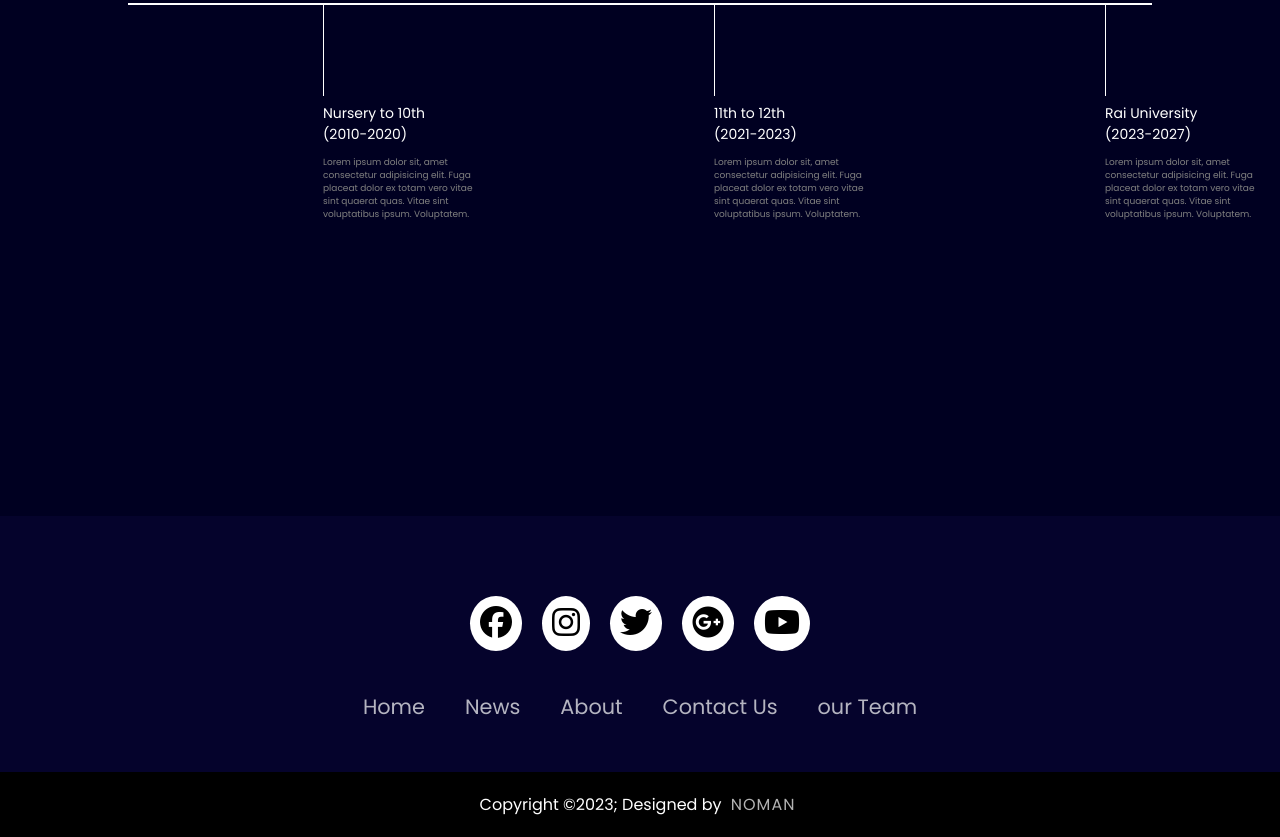
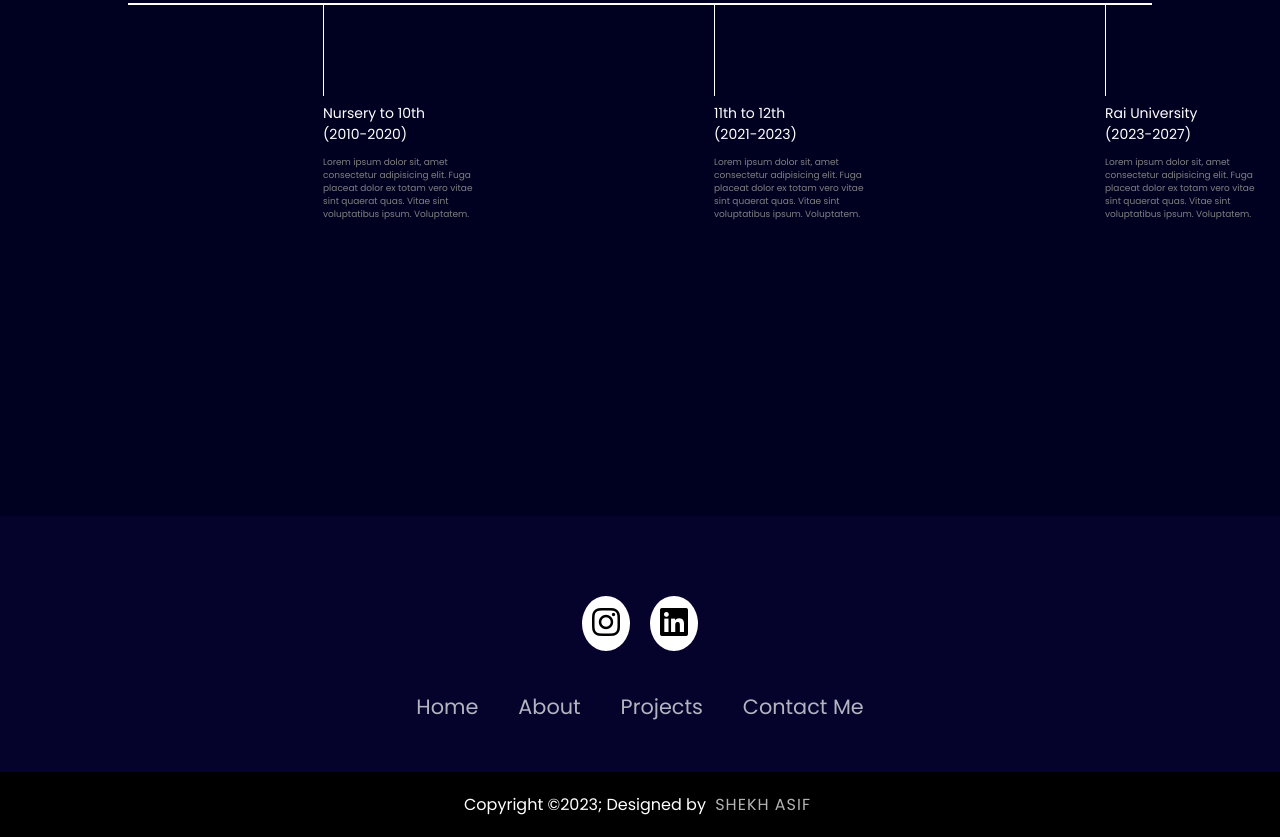
Before and after one commit to MrShekh/asifsportfolio, a plain HTML site: page index.html in a window 1280 px wide. Shown: the part 905-1742 px from the top of the page. Drawn offline with nearby package versions, Linux system fonts and the light colour scheme.

Commit message:
Update index.html

```diff
--- a/index.html
+++ b/index.html
@@ -241,24 +241,22 @@
     <footer>
         <div class="footerContainer">
             <div class="socialIcons">
-                <a href=""><i class="fa-brands fa-facebook"></i></a>
-                <a href=""><i class="fa-brands fa-instagram"></i></a>
-                <a href=""><i class="fa-brands fa-twitter"></i></a>
-                <a href=""><i class="fa-brands fa-google-plus"></i></a>
-                <a href=""><i class="fa-brands fa-youtube"></i></a>
+                <a href="https://www.instagram.com/uhibuk_ya_biru_/"><i class="fa-brands fa-instagram"></i></a>
+                <a href="https://www.linkedin.com/in/shekh-asif-8b7502306/"><i class="fa-brands fa-linkedin"></i></a>
+
             </div>
             <div class="footerNav">
                 <ul><li><a href="">Home</a></li>
-                    <li><a href="">News</a></li>
                     <li><a href="">About</a></li>
-                    <li><a href="">Contact Us</a></li>
-                    <li><a href="">our Team</a></li>
+                    <li><a href="">Projects</a></li>
+                    <li><a href="">Contact Me</a></li>
+
                 </ul>
             </div>
 
         </div>
         <div class="footerBottom">
-            <p>Copyright &copy;2023; Designed by <span class="designer">Noman</span></p>
+            <p>Copyright &copy;2023; Designed by <span class="designer">Shekh Asif</span></p>
         </div>
     </footer>
     <script src="https://unpkg.com/typed.js@2.1.0/dist/typed.umd.js"></script>
```
